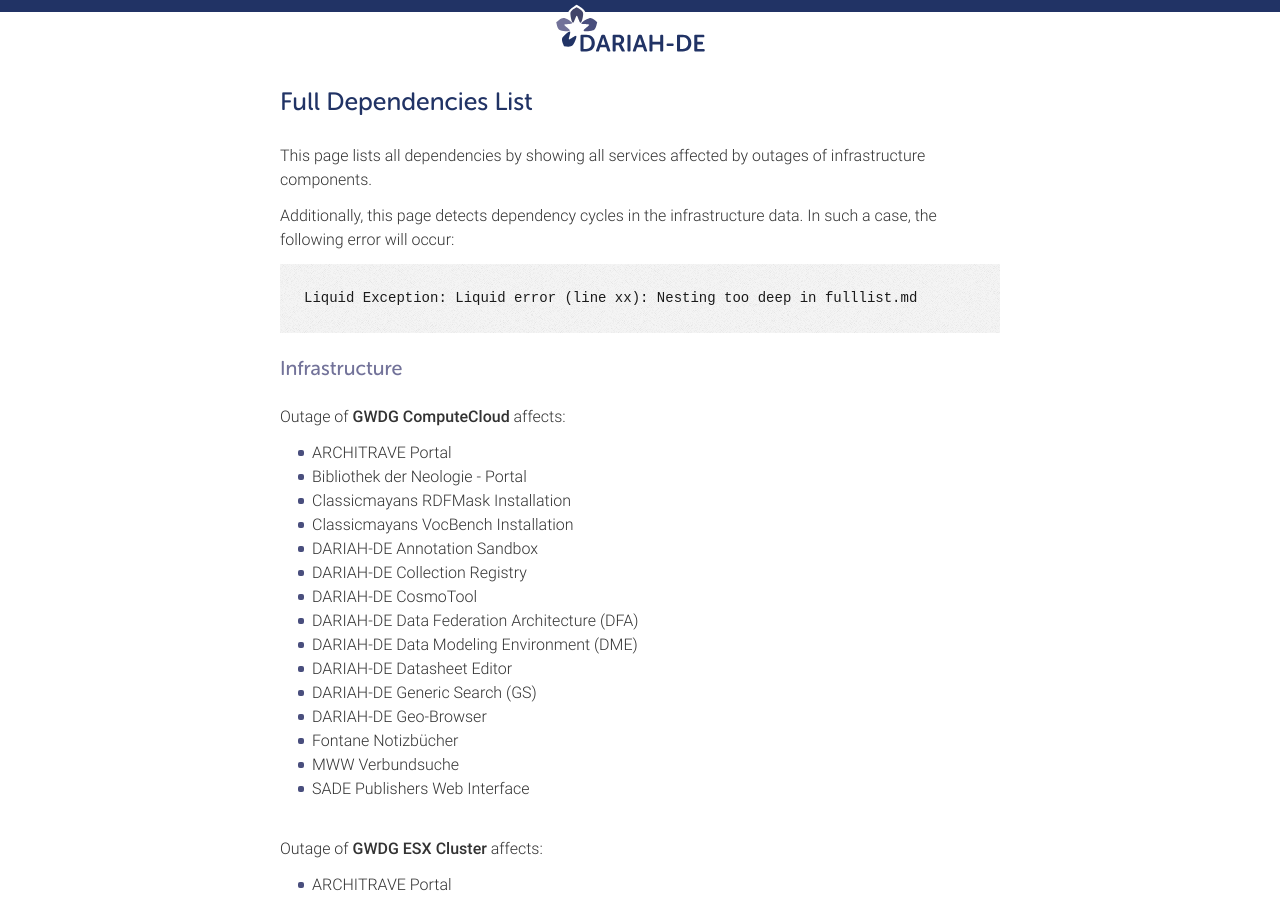
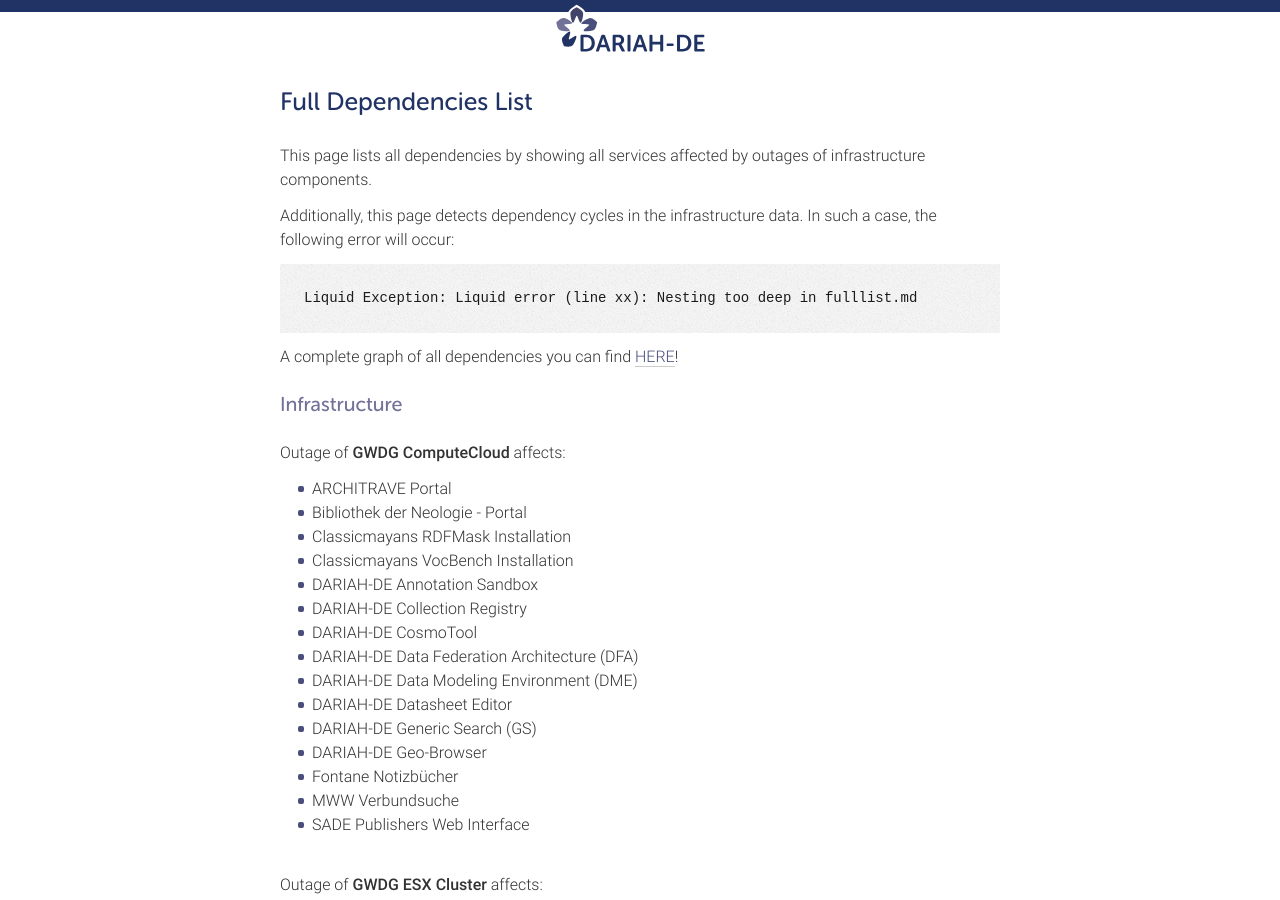
Before and after one commit to DARIAH-DE/status, a Jekyll site: the page built from fulllist.md, in a window 1280 px wide and 900 px high. Built offline with Jekyll 4.4.1, drawn with Linux system fonts in a browser that asks for light colours.

Commit message:
Add link from full list to network page.

````diff
--- a/fulllist.md
+++ b/fulllist.md
@@ -9,9 +9,12 @@
 
 Additionally, this page detects dependency cycles in the infrastructure data.
 In such a case, the following error will occur:
+
 ```
 Liquid Exception: Liquid error (line xx): Nesting too deep in fulllist.md
 ```
+
+A complete graph of all dependencies you can find [HERE]({{ site.baseurl }}{% link network.md %})!
 
 {% for coll in site.collections %}
 
````
